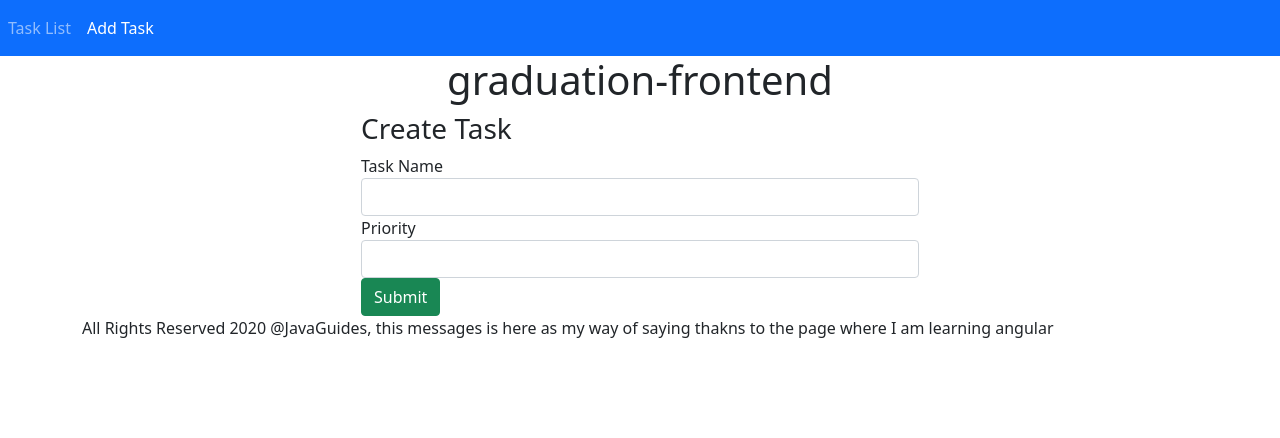
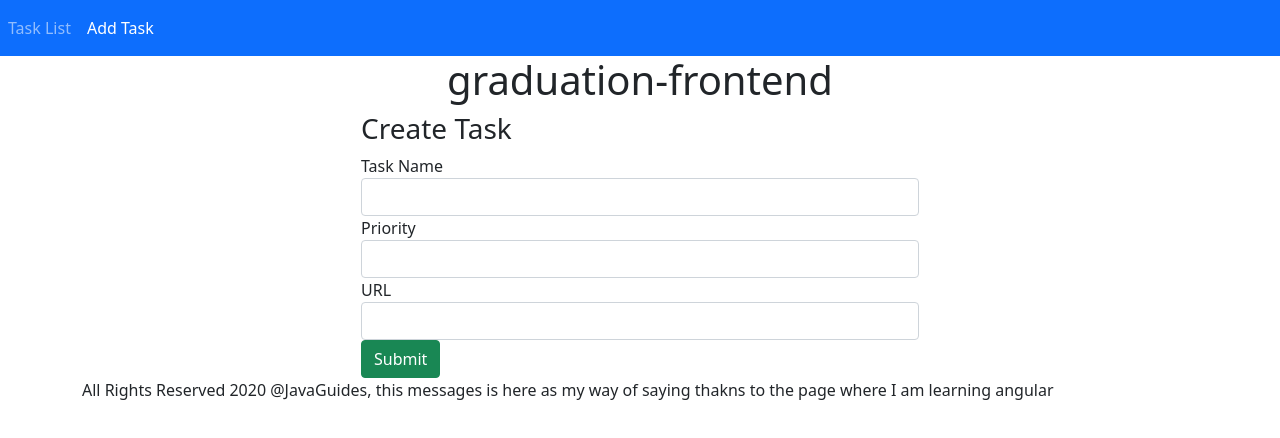
Before and after one commit to Leyner-Andres-Bejarano-Palacios/graduation_project_UI, an Angular app in the folder graduation-frontend/: page /create-task in a window 1280 px wide. Shown: the top 438 px of the page. Built offline with nearby package versions, Linux system fonts and the light colour scheme.

Commit message:
added requestedUrl to frontend and modified the create-task to be capable of adding url

```diff
--- a/graduation-frontend/src/app/create-task/create-task.component.html
+++ b/graduation-frontend/src/app/create-task/create-task.component.html
@@ -15,7 +15,11 @@
                 [(ngModel)] = "task.priority" name = "priority">
         </div>
 
-
+        <div class="form-group">
+            <label> URL</label>
+            <input type="text" class ="form-control" id = "url"
+                [(ngModel)] = "task.requestedUrl" name = "requestedUrl">
+        </div>
 
         <button class = "btn btn-success" type ="submit">Submit</button>
 
--- a/graduation-frontend/src/app/create-task/create-task.component.ts
+++ b/graduation-frontend/src/app/create-task/create-task.component.ts
@@ -28,7 +28,7 @@ export class CreateTaskComponent implements OnInit {
   }
 
   goToTaskList(){
-    this.router.navigate(['/task']);
+    this.router.navigate(['/tasks']);
   }
 
   onSubmit(){
--- a/graduation-frontend/src/app/task.ts
+++ b/graduation-frontend/src/app/task.ts
@@ -10,5 +10,6 @@ export class Task {
 	machineLog: string;
     numRetries: number;
 	machineDescription: string;
+	requestedUrl: string;
 	isTest: number;
 }
```
Also changed, not shown: 1 other file (tests, documents, lock files or other folders).
